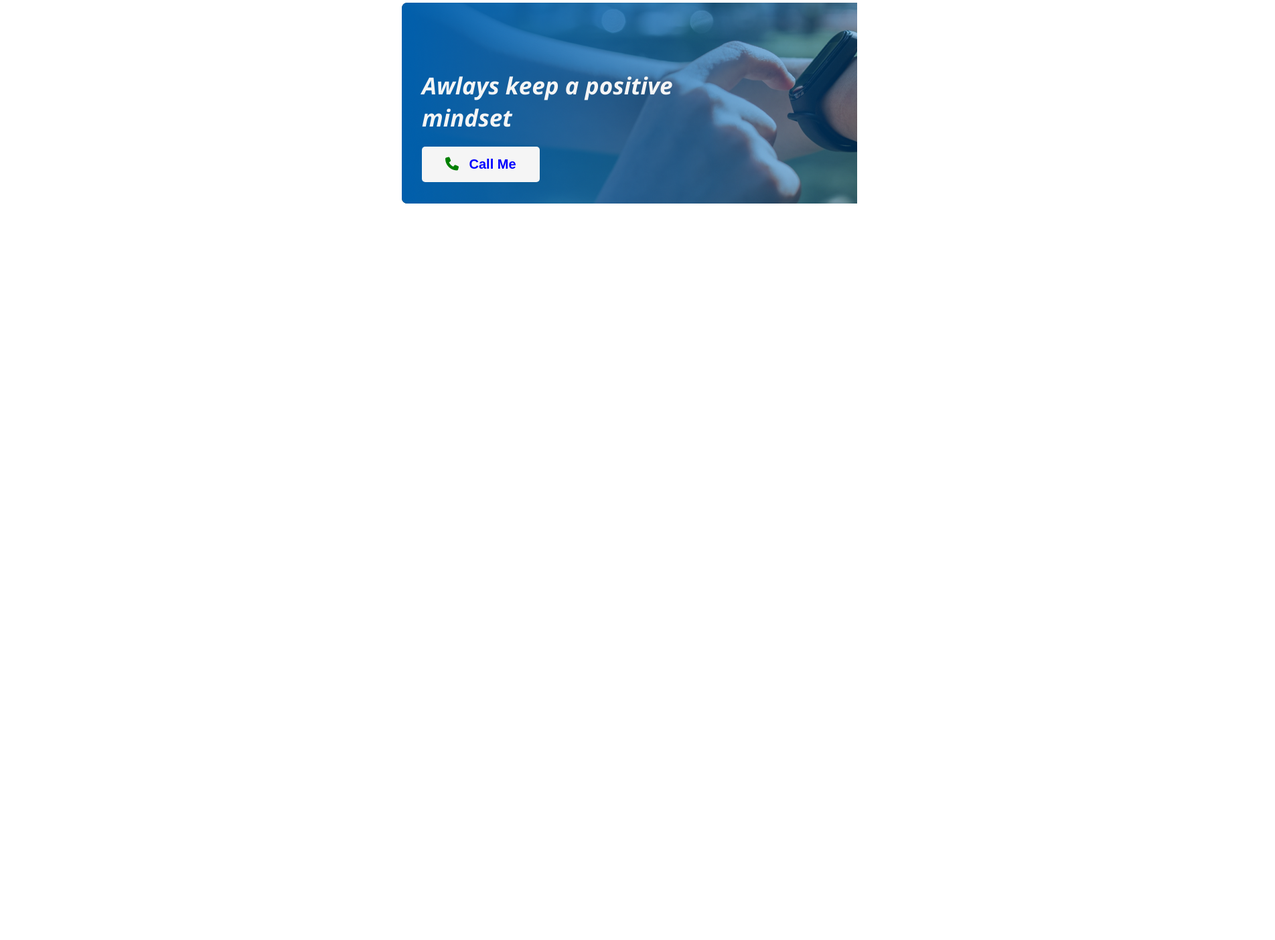
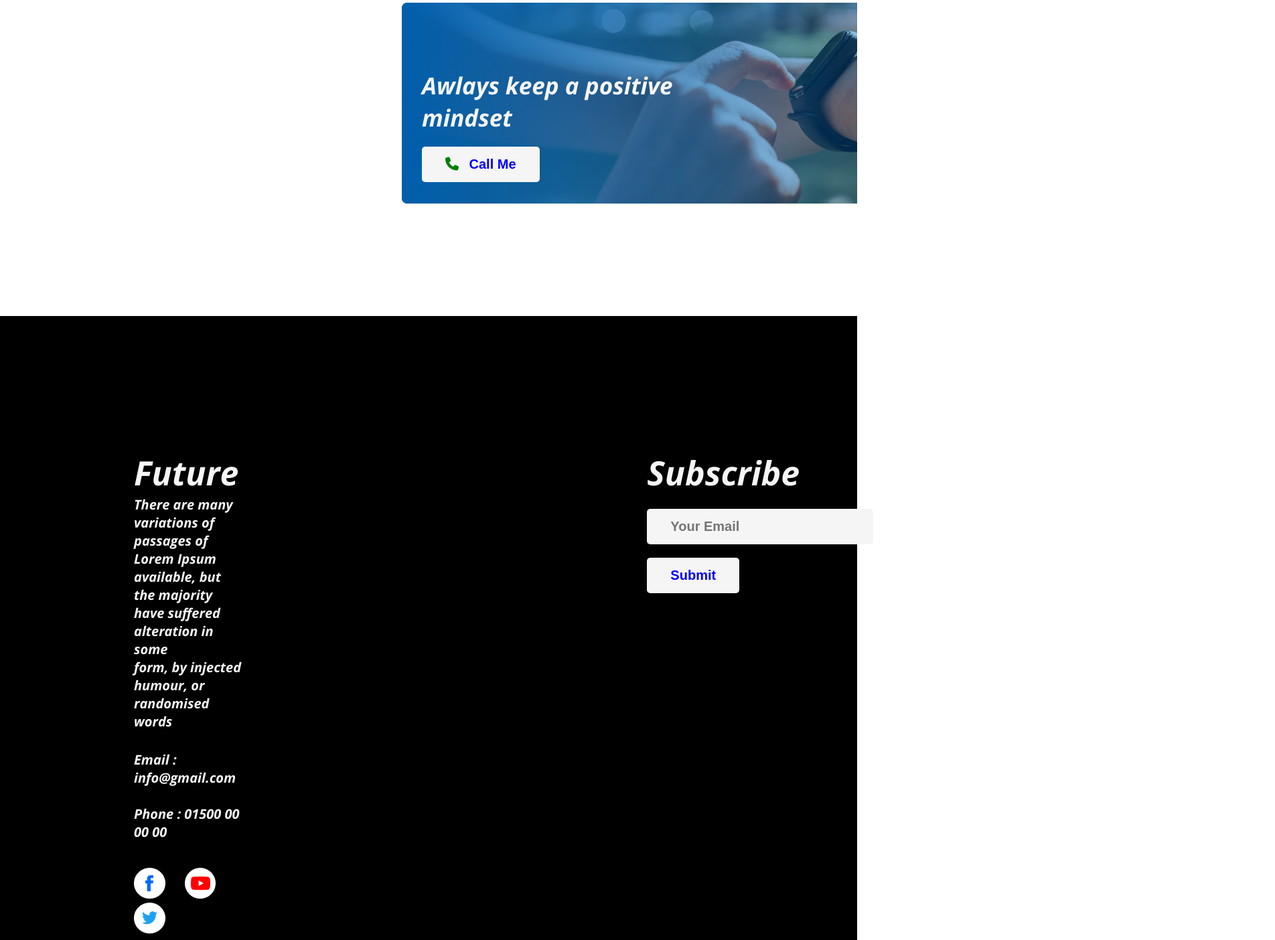
Before and after one commit to datta-toma/my-first-github-repo, a plain HTML site: page index.html in a window 1280 px wide. Shown: the part 3418-4822 px from the top of the page at 67% size, 1904 px wide, since content can reach past the window. Before the commit the page ends 3890 px from the top, so only its background shows below. Drawn offline with nearby package versions, Linux system fonts and the light colour scheme.

Commit message:
project done

```diff
--- a/index.html
+++ b/index.html
@@ -47,7 +47,7 @@
         </section>
 
         <section>
-            <h3 class="section-title">My Plans</h3>
+            <h3 class="title">My Plans</h3>
             <div class="container">
                 <div>
                     <img src="images/icons/web.png" alt="">
@@ -82,12 +82,34 @@
             </div>
 
 
-
         </section>
 
     </main>
 
-    <footer>
+    <footer class="footer-column">
+         <div class="fut">
+            <h3 class="section-title">Future</h3>
+            <p class="section-description">
+                There are many variations of passages of Lorem Ipsum <br>available, but the majority have suffered alteration in some<br> form, by injected humour, or randomised words
+            </p>
+            <address class="ads">
+                Email : info@gmail.com<br><br>
+                Phone : 01500 00 00 00
+            </address>
+            <div class="social-links">
+                <a href=""><img src="images/icons/fb.png" alt=""></a>
+                <a href=""><img src="images/icons/youtube.png" alt=""></a>
+                <a href=""><img src="images/icons/twitter.png" alt=""></a>
+            </div>
+         </div>
+
+         <div class="fut">
+            <h3 class="section-title">Subscribe</h3>
+            <form action="">
+                   <input class="cont" type="email" name="" placeholder="Your Email">
+                   <input class="btn1" type="submit" value="Submit">
+            </form>
+        </div>
 
     </footer>
 </body>
--- a/style.css
+++ b/style.css
@@ -75,7 +75,7 @@ header{
     padding-right: 10px;
     font-size: 20px;
 }
-.section-title{
+.title{
     font-size: 40px;
     color: black;
     text-align: center;
@@ -111,3 +111,43 @@ header{
     margin-right: 400px;
     margin-top:20px;
 }
+.footer-column{
+    background-color: black;
+    display: flex;
+    gap: 200px;
+}
+.fut{
+    padding: 200px 200px;
+
+}
+
+.section-title{
+    font-size: 50px;
+    color: whitesmoke;
+    padding-right: 10px;
+}
+.section-description{
+    font-size: 20px;
+    color: whitesmoke;
+}
+.ads{
+    font-size: 20px;
+    color: whitesmoke;
+    margin-top: 30px;
+}
+.social-links a{
+    margin-right:25px ;
+}
+.social-links{
+    padding-top: 40px;
+}
+.cont{
+    border-radius: 5px;
+    background: whitesmoke;
+    border: 0;
+    font-size: 20px;
+    font-weight: 700;
+    padding: 15px 35px;
+    margin-right: 400px;
+    margin-top:20px;
+}
```
